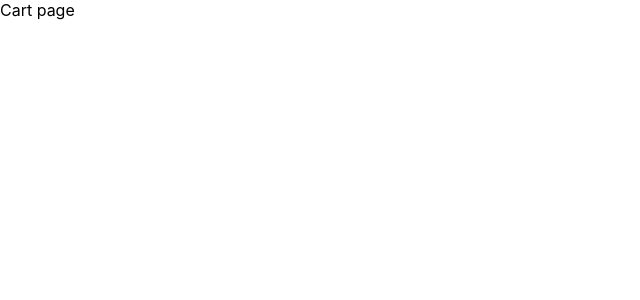
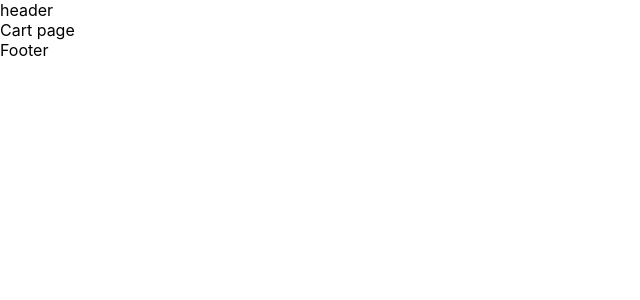
Before and after one commit to nasagaurav/nextjs-l-p1, a Next.js app: page /cart in a window 1280 px wide. Shown: the top 300 px of the page, without its empty margins (0-640 px from the left). Built offline with nearby package versions, Linux system fonts and the light colour scheme.

Commit message:
app js added header footer

```diff
--- a/pages/_app.js
+++ b/pages/_app.js
@@ -1,7 +1,15 @@
-import '../styles/globals.css'
+import '../styles/globals.css';
+import Header from '../components/Header';
+import Footer from '../components/Footer';
 
 function MyApp({ Component, pageProps }) {
-  return <Component {...pageProps} />
+  return (
+    <div>
+      <Header />
+      <Component {...pageProps} />
+      <Footer />
+    </div>
+  );
 }
 
-export default MyApp
+export default MyApp;
```
